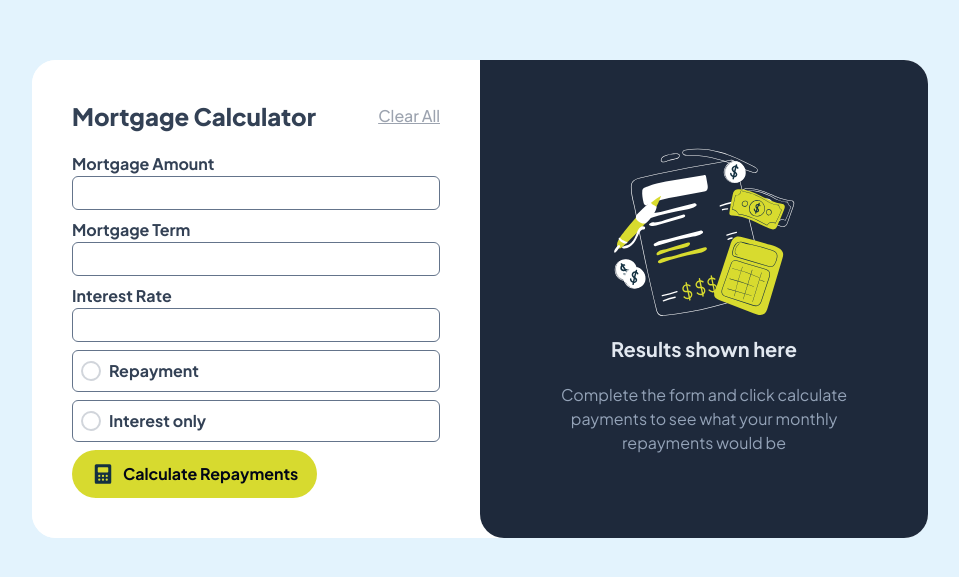
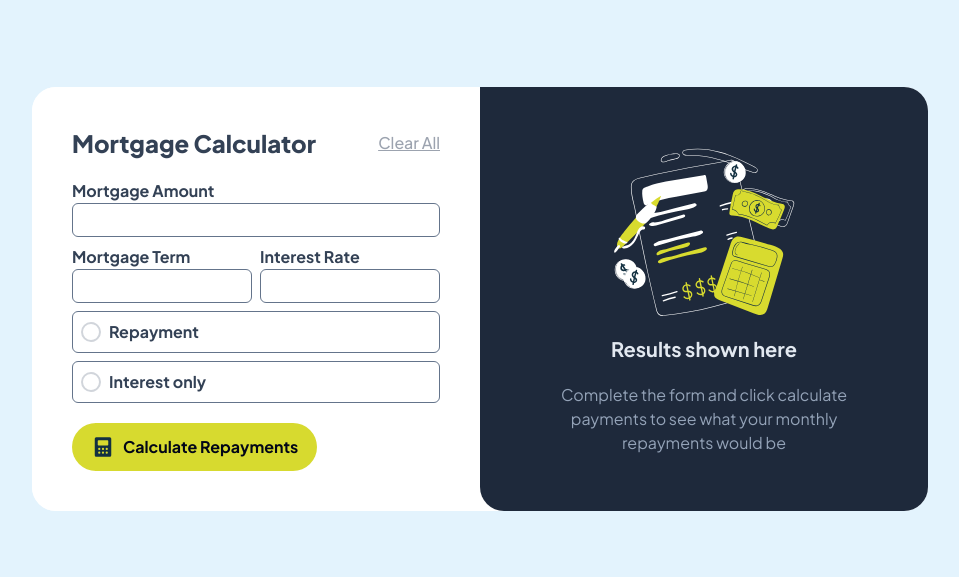
Before and after one commit to anywhereeanytime/mortgage-payment-calculator, a React (Vite) app: page / in a window 1280 px wide. Shown: the part 101-678 px from the top of the page, without its empty margins (160-1119 px from the left). Built offline with nearby package versions, Linux system fonts and the light colour scheme.

Commit message:
done with general logic and look

```diff
--- a/src/FormContainer.jsx
+++ b/src/FormContainer.jsx
@@ -87,7 +87,10 @@ const FormContainer = () => {
           Clear All
         </button>
       </div>
-      <form onSubmit={handleSubmit} className="flex flex-col gap-2 font-medium">
+      <form
+        onSubmit={handleSubmit}
+        className="grid gap-2 grid-cols-2 font-medium"
+      >
         {inputsData.map((input) => {
           if (input.type === "radio") {
             return input.options.map((option) => (
@@ -111,13 +114,12 @@ const FormContainer = () => {
                 name={input.name}
                 value={formData[input.name]}
                 handleChange={handleChange}
-                className={input.id === "amount" ? "col-span-2" : ""}
               />
             );
           }
         })}
         <button
-          className="bg-primary-lime text-slate-950 font-bold px-4 py-3 flex justify-center gap-2 rounded-3xl w-full md:w-2/3 hover:bg-primary-lime hover:bg-opacity-70"
+          className="bg-primary-lime text-slate-950 font-bold px-4 py-3 flex justify-center gap-2 rounded-3xl w-full md:w-2/3 hover:bg-primary-lime hover:bg-opacity-70 col-span-2 mt-3"
           type="submit"
         >
           <img src={iconCalculator} alt="" />
--- a/src/Input.jsx
+++ b/src/Input.jsx
@@ -2,9 +2,11 @@ const Input = ({ label, id, type, name, value, handleChange, options }) => {
   return (
     <div
       className={`flex ${
+        id === "term" || id === "interestRate" ? "col-span-1" : "col-span-2"
+      } ${
         type === "radio"
-          ? "flex-row-reverse items-center justify-end border border-slate-500 rounded-md p-2"
-          : "col-span-2 flex-col"
+          ? "flex-row-reverse items-center justify-end border border-slate-500 hover:border-primary-lime rounded-md p-2"
+          : "flex-col"
       }`}
     >
       {label && (
```
